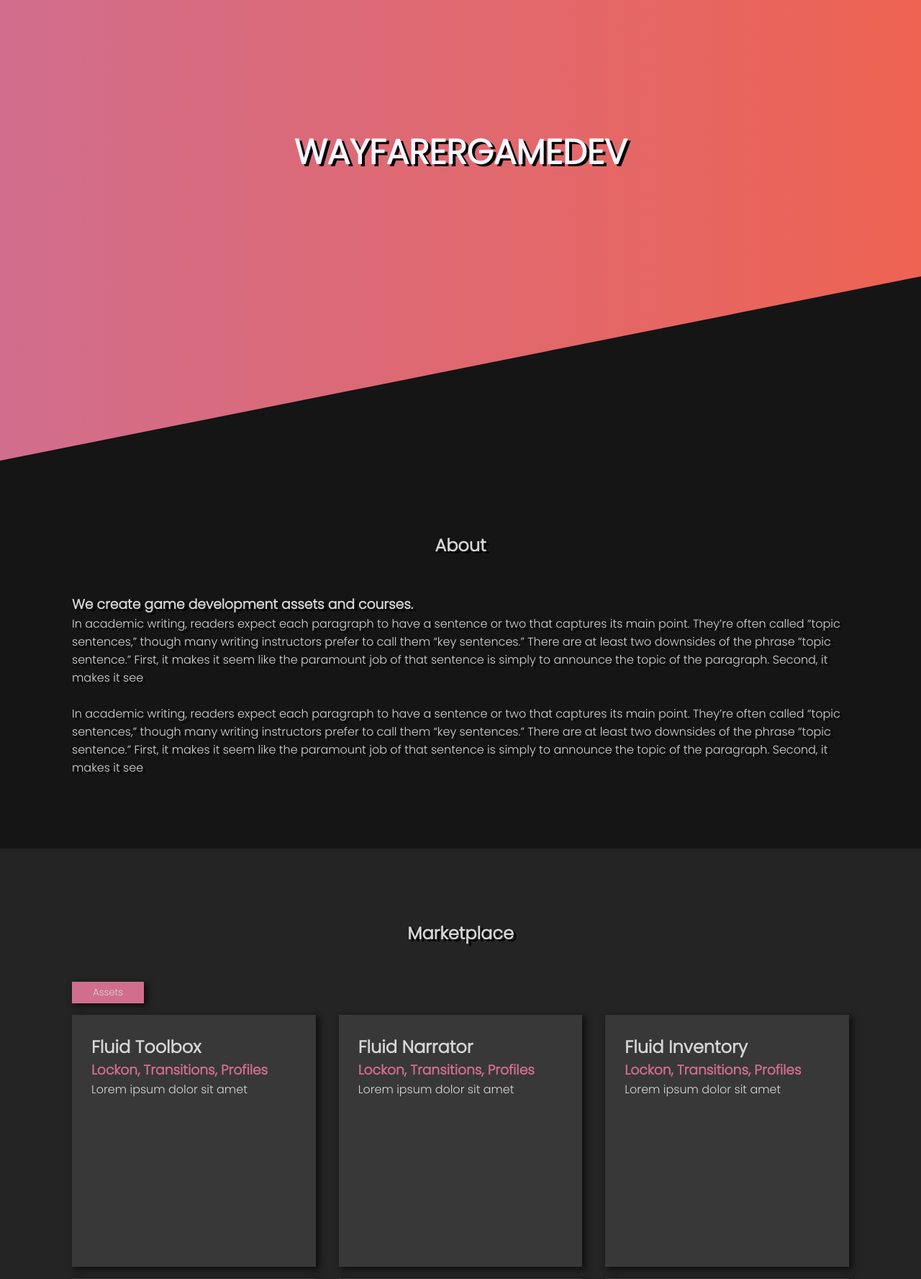
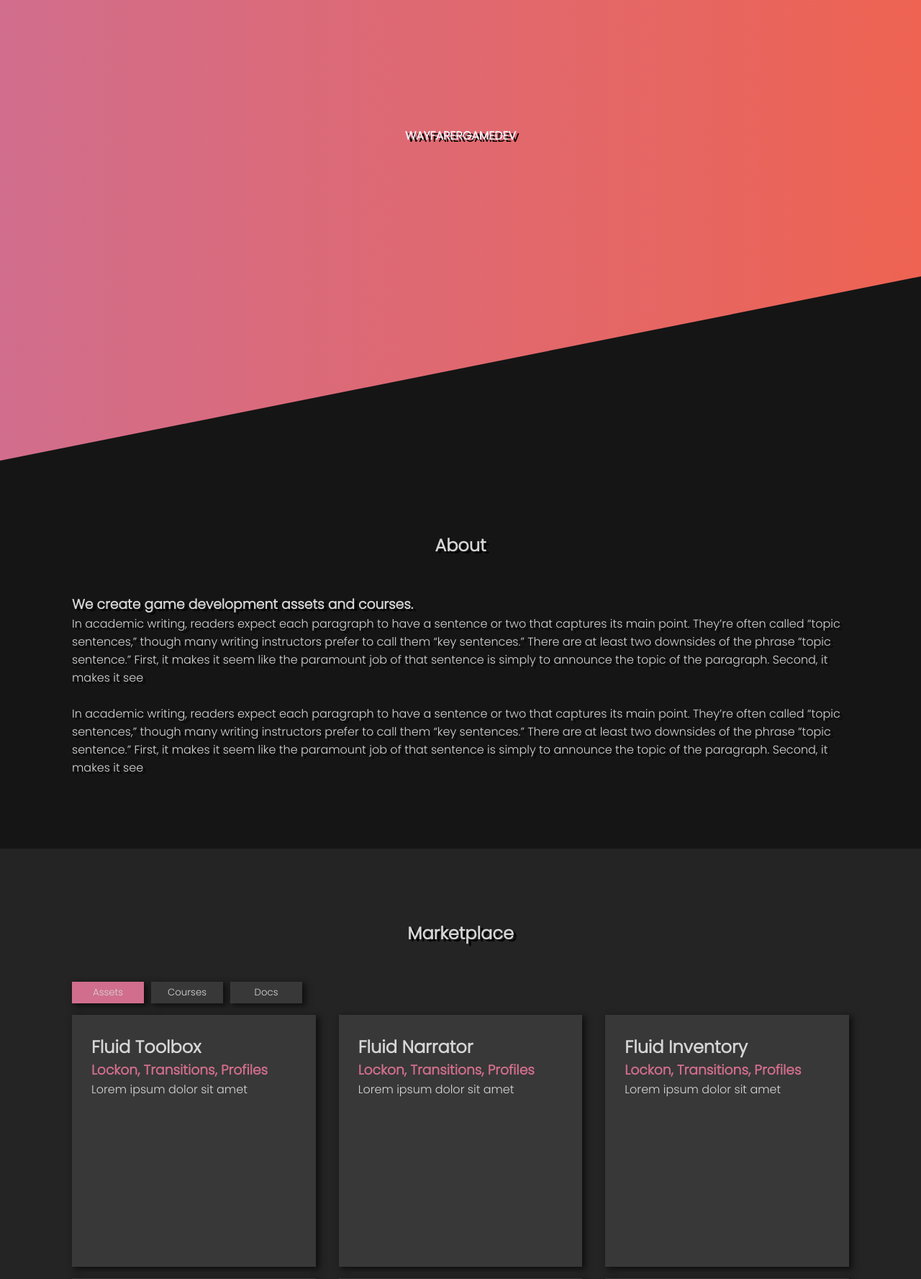
Before and after one commit to wayfarerGameDev/website, a PHP site: page / in a window 1280 px wide. Shown: the top 1777 px of the page at 72% size. Run offline with PHP 8.4, Linux system fonts and the light colour scheme.

Commit message:
Title Size

```diff
--- a/index.html
+++ b/index.html
@@ -33,7 +33,8 @@
         </div>
         <ul>
             <li><button class="button-selectable button-selected">Assets</button></li>
-
+            <li><button class="button-selectable">Courses</button></li>
+            <li><button class="button-selectable">Docs</button></li>
         </ul>
         <div class="content">
             <div class="grid">
--- a/style.css
+++ b/style.css
@@ -128,7 +128,7 @@ p {
 }
 
 .title h1 {
-    font-size: 3rem;
+    font-size: 1rem;
     padding-top: 10rem;
 }
 
```
